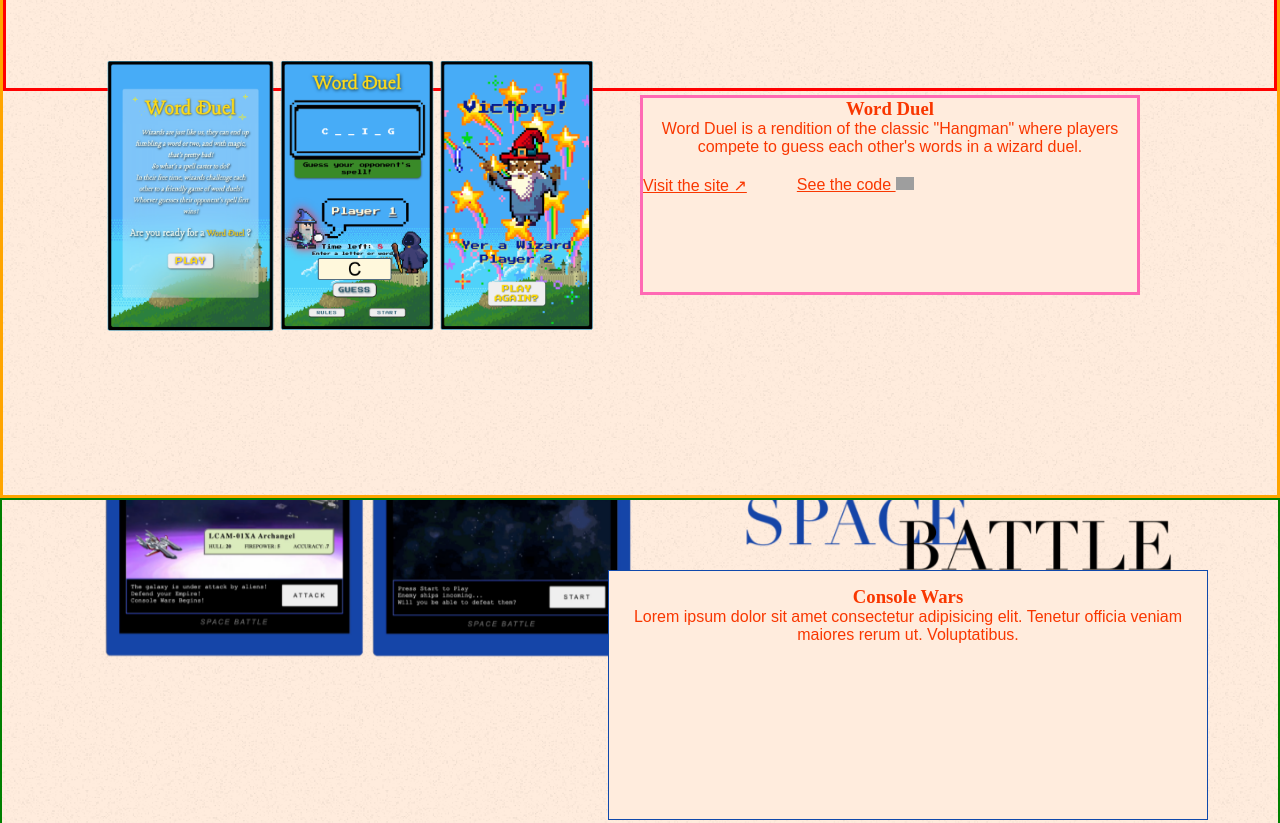
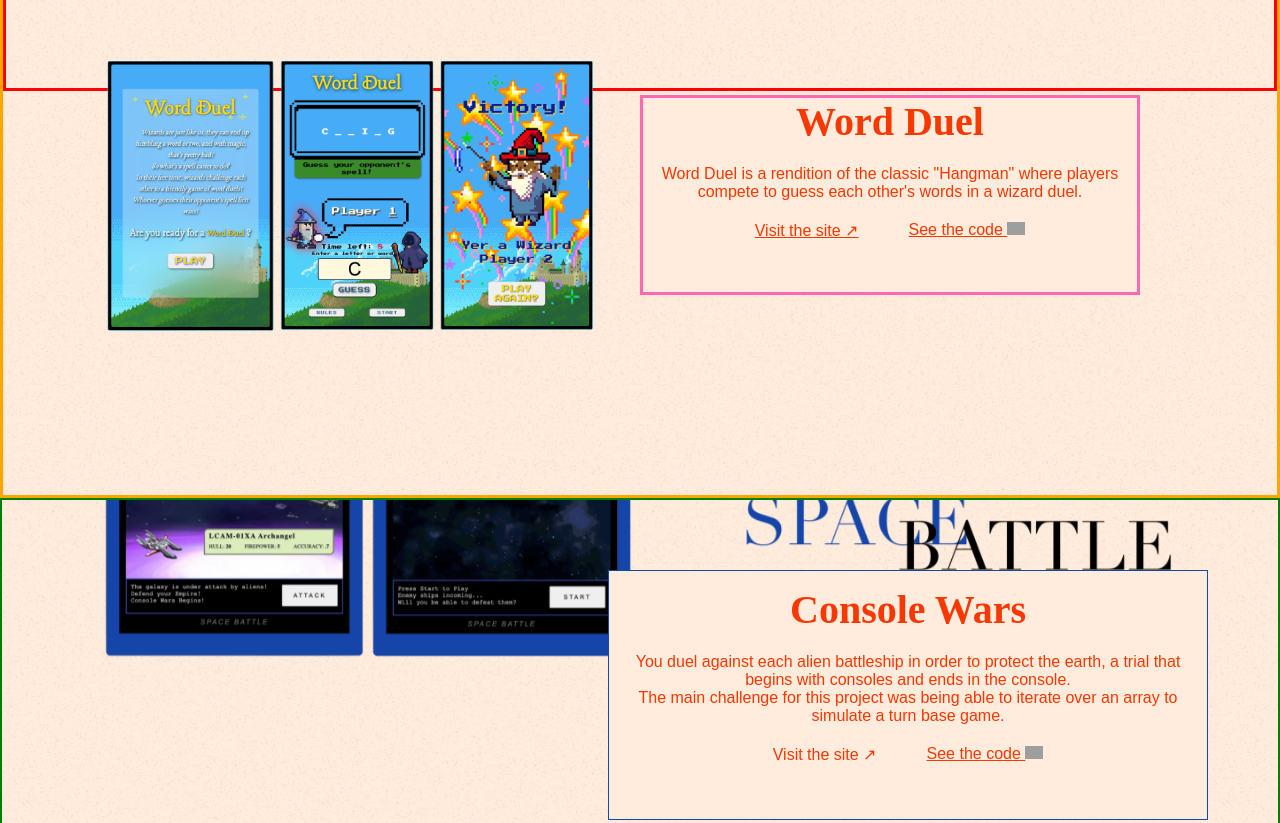
Before and after one commit to Bakuchiol/Bakuchiol.github.io, a React (Create React App) app: page / in a window 1280 px wide. Shown: the part 2660-3483 px from the top of the page. Built offline with nearby package versions, Linux system fonts and the light colour scheme; no server answers; grey boxes are pictures that could not be loaded; a web font is replaced by a local one.

Commit message:
component texts

```diff
--- a/src/components/projects/Projects.jsx
+++ b/src/components/projects/Projects.jsx
@@ -13,9 +13,17 @@ function Projects() {
         <div className="spaceDrag">
         <Draggable>
         <div className="spaceDiv">
+            <h3>Console Wars</h3>
           <div className="spaceTxt">
-            <h3>Console Wars</h3>
-            <p>Lorem ipsum dolor sit amet consectetur adipisicing elit. Tenetur officia veniam maiores rerum ut. Voluptatibus.</p>
+            <p>
+              You duel against each alien battleship in order to protect the earth, a trial that begins with consoles and ends in the console.
+              <br />
+              The main challenge for this project was being able to iterate over an array to simulate a turn base game.
+            </p>
+            <ul>
+                <li>Visit the site ↗</li>
+                <li><a href='https://github.com/Bakuchiol/SpaceGame' target='_blank' rel='noreferrer'>See the code <img src="https://upload.wikimedia.org/wikipedia/commons/thumb/9/91/Octicons-mark-github.svg/2048px-Octicons-mark-github.svg.png" alt="github" className='github'/></a></li>
+              </ul>
           </div>
         </div>
         </Draggable>
--- a/src/components/projects/Word.jsx
+++ b/src/components/projects/Word.jsx
@@ -1,7 +1,8 @@
 import React from 'react'
 import { Parallax } from 'react-parallax'
+import Draggable from 'react-draggable'
 
-import Draggable from 'react-draggable'
+import './projectStyle.css'
 
 
 function Word() {
@@ -15,11 +16,13 @@ function Word() {
             <Draggable>
               <div className="divThree">
                 <h3>Word Duel</h3>
-                <p>Word Duel is a rendition of the classic "Hangman" where players compete to guess each other's words in a wizard duel.</p>
-                <ul>
-                <li><a href="https://bakuchiol.github.io/WordGuess/" target='_blank' rel='noreferrer'>Visit the site ↗</a></li>
-                <li><a href='https://github.com/Bakuchiol/WordGuess' target='_blank' rel='noreferrer'>See the code <img src="https://upload.wikimedia.org/wikipedia/commons/thumb/9/91/Octicons-mark-github.svg/2048px-Octicons-mark-github.svg.png" alt="github" className='github'/></a></li>
-              </ul>
+                <div className="wordTxt">
+                  <p>Word Duel is a rendition of the classic "Hangman" where players compete to guess each other's words in a wizard duel.</p>
+                  <ul>
+                    <li><a href="https://bakuchiol.github.io/WordGuess/" target='_blank' rel='noreferrer'>Visit the site ↗</a></li>
+                    <li><a href='https://github.com/Bakuchiol/WordGuess' target='_blank' rel='noreferrer'>See the code <img src="https://upload.wikimedia.org/wikipedia/commons/thumb/9/91/Octicons-mark-github.svg/2048px-Octicons-mark-github.svg.png" alt="github" className='github'/></a></li>
+                  </ul>
+                </div>
               </div>
             </Draggable>
           </div>
--- a/src/components/projects/projectStyle.css
+++ b/src/components/projects/projectStyle.css
@@ -40,6 +40,24 @@
     margin: 70px 70px 0 0;
     z-index: 2;
 }
-.spaceTxt {
-
+.spaceDiv h3 {
+    font-size: 40px;
 }
+.spaceTxt > * {
+    margin-block-start: 20px;
+}
+.spaceTxt ul {
+    display: flex;
+    justify-content: center;
+}
+/* word */
+.divThree h3 {
+    font-size: 40px;
+}
+.wordTxt > * {
+    margin-block-start: 20px;
+}
+.wordTxt ul {
+    display: flex;
+    justify-content: center;
+}
```
